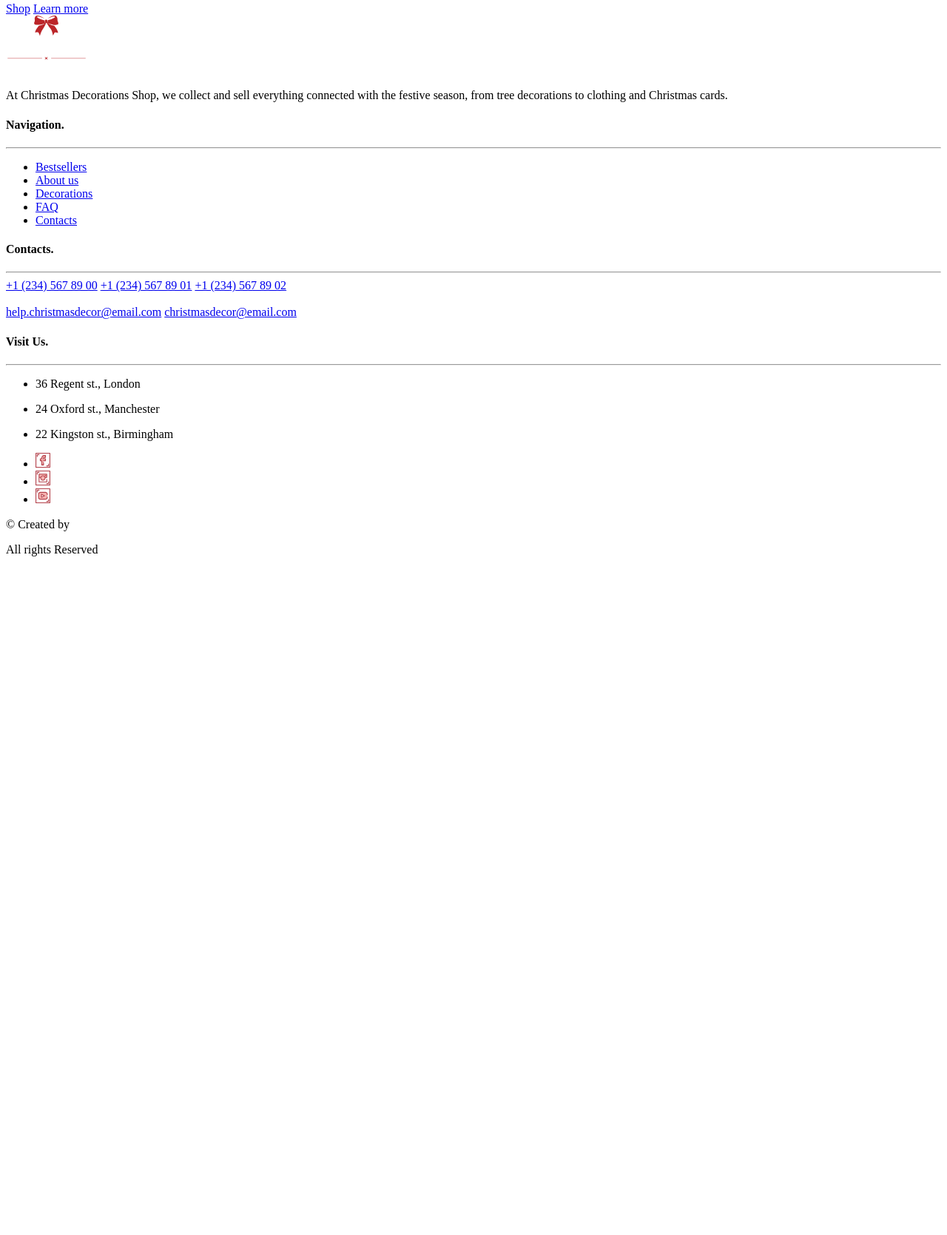
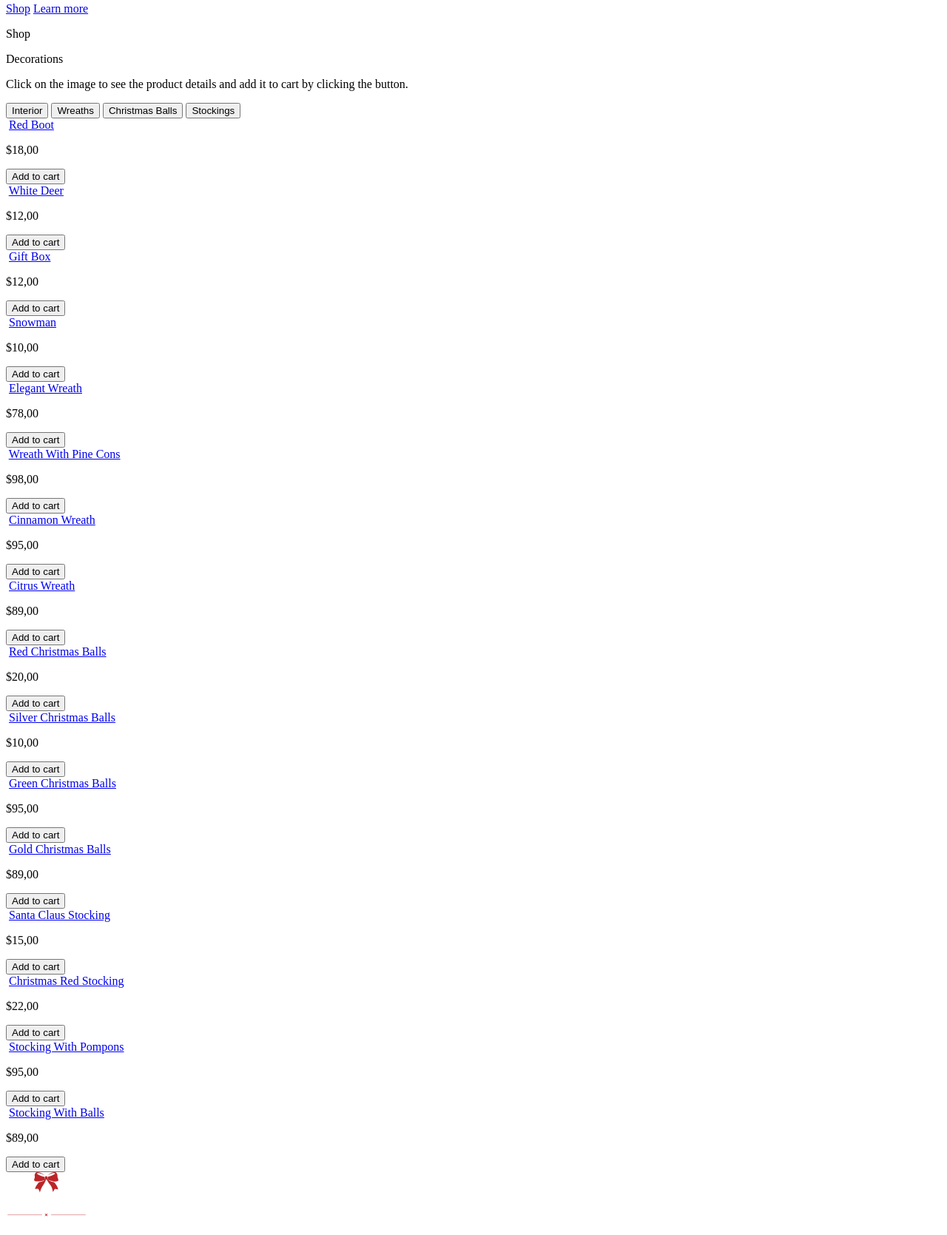
Before and after one commit to andrii-1981/Christmas7, a plain HTML site: page index.html in a window 1280 px wide. Shown: the part 349-2018 px from the top of the page at 74% size. Before the commit the page ends 1117 px from the top, so only its background shows below. Drawn offline with Linux system fonts and the light colour scheme.

Commit message:
Added shop

```diff
--- a/index.html
+++ b/index.html
@@ -61,6 +61,168 @@
     <!--Alex start-->
     <!--Alex end-->
     <!--Anna Shevchenko start-->
+    <main>
+        <section class="shop">
+          <header>
+            <p>
+              <span> Shop </span>
+            </p>
+            <p>
+              <span> Decorations </span>
+            </p>
+            <p>
+              <span>
+                Click on the image to see the product details and add it to cart
+                by clicking the button.
+              </span>
+            </p>
+          </header>
+          <div class="container">
+            <div>
+              <button>Interior</button>
+              <button>Wreaths</button>
+              <button>Christmas Balls</button>
+              <button>Stockings</button>
+            </div>
+            <div class="wrapper">
+              <div class="card">
+                <img src="#" alt="" />
+                <a href="#">Red Boot</a>
+                <p>
+                  <span>$18,00</span>
+                </p>
+                <button>Add to cart</button>
+              </div>
+              <div class="card">
+                <img src="#" alt="" />
+                <a href="#">White Deer</a>
+                <p>
+                  <span>$12,00</span>
+                </p>
+                <button>Add to cart</button>
+              </div>
+              <div class="card">
+                <img src="#" alt="" />
+                <a href="#">Gift Box</a>
+                <p>
+                  <span>$12,00</span>
+                </p>
+                <button>Add to cart</button>
+              </div>
+              <div class="card">
+                <img src="#" alt="" />
+                <a href="#">Snowman</a>
+                <p>
+                  <span>$10,00</span>
+                </p>
+                <button>Add to cart</button>
+              </div>
+            </div>
+            <div class="wrapper">
+              <div class="card">
+                <img src="#" alt="" />
+                <a href="#">Elegant Wreath</a>
+                <p>
+                  <span>$78,00</span>
+                </p>
+                <button>Add to cart</button>
+              </div>
+              <div class="card">
+                <img src="#" alt="" />
+                <a href="#">Wreath With Pine Cons</a>
+                <p>
+                  <span>$98,00</span>
+                </p>
+                <button>Add to cart</button>
+              </div>
+              <div class="card">
+                <img src="#" alt="" />
+                <a href="#">Cinnamon Wreath</a>
+                <p>
+                  <span>$95,00</span>
+                </p>
+                <button>Add to cart</button>
+              </div>
+              <div class="card">
+                <img src="#" alt="" />
+                <a href="#">Citrus Wreath</a>
+                <p>
+                  <span>$89,00</span>
+                </p>
+                <button>Add to cart</button>
+              </div>
+            </div>
+            <div class="wrapper">
+              <div class="card">
+                <img src="#" alt="" />
+                <a href="#">Red Christmas Balls</a>
+                <p>
+                  <span>$20,00</span>
+                </p>
+                <button>Add to cart</button>
+              </div>
+              <div class="card">
+                <img src="#" alt="" />
+                <a href="#">Silver Christmas Balls</a>
+                <p>
+                  <span>$10,00</span>
+                </p>
+                <button>Add to cart</button>
+              </div>
+              <div class="card">
+                <img src="#" alt="" />
+                <a href="#">Green Christmas Balls</a>
+                <p>
+                  <span>$95,00</span>
+                </p>
+                <button>Add to cart</button>
+              </div>
+              <div class="card">
+                <img src="#" alt="" />
+                <a href="#">Gold Christmas Balls</a>
+                <p>
+                  <span>$89,00</span>
+                </p>
+                <button>Add to cart</button>
+              </div>
+            </div>
+            <div class="wrapper">
+              <div class="card">
+                <img src="#" alt="" />
+                <a href="#">Santa Claus Stocking</a>
+                <p>
+                  <span>$15,00</span>
+                </p>
+                <button>Add to cart</button>
+              </div>
+              <div class="card">
+                <img src="#" alt="" />
+                <a href="#">Christmas Red Stocking</a>
+                <p>
+                  <span>$22,00</span>
+                </p>
+                <button>Add to cart</button>
+              </div>
+              <div class="card">
+                <img src="#" alt="" />
+                <a href="#">Stocking With Pompons</a>
+                <p>
+                  <span>$95,00</span>
+                </p>
+                <button>Add to cart</button>
+              </div>
+              <div class="card">
+                <img src="#" alt="" />
+                <a href="#">Stocking With Balls</a>
+                <p>
+                  <span>$89,00</span>
+                </p>
+                <button>Add to cart</button>
+              </div>
+            </div>
+          </div>
+        </section>
+      </main>
     <!--Anna Shevchenko end-->
     <!--Helen start-->
     <!--Helen end-->
```
